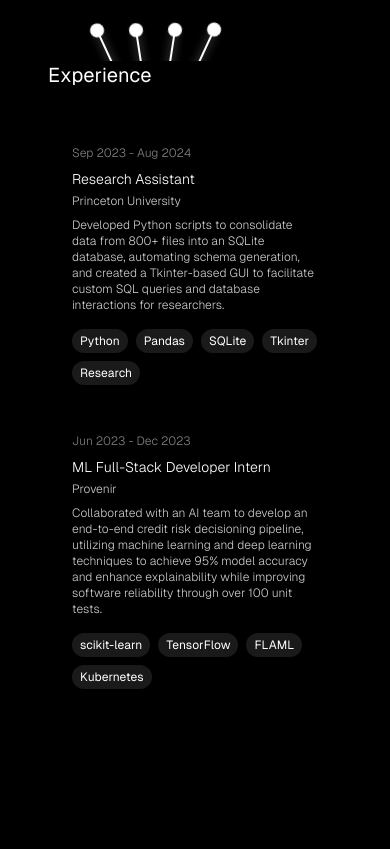
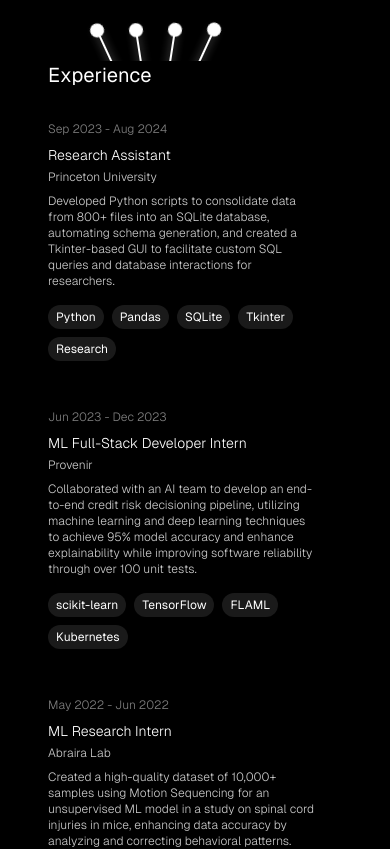
Before and after one commit to RishikSarkar/personal-portfolio-3.0, a Next.js app: page / in a window 390 px wide. Shown: the part 2080-2929 px from the top of the page. Built offline with nearby package versions, Linux system fonts and the light colour scheme.

Commit message:
formatting changes 3

```diff
--- a/src/components/ExperienceSection.tsx
+++ b/src/components/ExperienceSection.tsx
@@ -1,4 +1,5 @@
 import React, { useState } from 'react';
+import Link from 'next/link';
 
 interface ExperienceItem {
     title: string;
@@ -41,16 +42,19 @@
         window.open(link, '_blank');
     };
 
+    const displayedExperiences = experiences.slice(0, 4);
+    const hasMoreExperiences = experiences.length > 4;
+
     return (
         <div className='w-full h-full flex flex-col md:max-w-[50vw] bg-black text-white'>
             <h2 className='text-xl md:text-3xl md:font-light mb-8'>Experience</h2>
-            <div className='flex-grow overflow-y-auto md:pl-4 md:custom-scrollbar' style={{ direction: 'rtl' }}>
+            <div className='flex-grow md:overflow-y-auto md:pl-4 md:custom-scrollbar' style={{ direction: 'rtl' }}>
                 <div style={{ direction: 'ltr' }}>
-                    <div>
-                        {experiences.map((exp, index) => (
+                    <div className='space-y-12 md:space-y-0'>
+                        {displayedExperiences.map((exp, index) => (
                             <div
                                 key={index}
-                                className='group p-6 transition-colors duration-300 ease-in-out bg-black hover:bg-white hover:bg-opacity-10 cursor-pointer flex flex-col md:flex-row'
+                                className='group pr-6 md:p-6 transition-colors duration-300 ease-in-out bg-black md:hover:bg-white md:hover:bg-opacity-10 cursor-pointer flex flex-col md:flex-row'
                                 onClick={() => handleCompanyClick(exp.companyLink)}
                             >
                                 <div className='w-full md:w-1/4 text-xs md:text-sm font-light text-white/50 mb-2 md:mb-0'>
@@ -88,6 +92,13 @@
                     </div>
                 </div>
             </div>
+            {hasMoreExperiences && (
+                <div className='mt-6 text-center md:hidden'>
+                    <Link href="/experiences" className='px-4 py-2 bg-white/10 text-white font-light text-sm hover:bg-white/20 transition-colors duration-100'>
+                        View All Experiences
+                    </Link>
+                </div>
+            )}
         </div>
     );
 };
```
